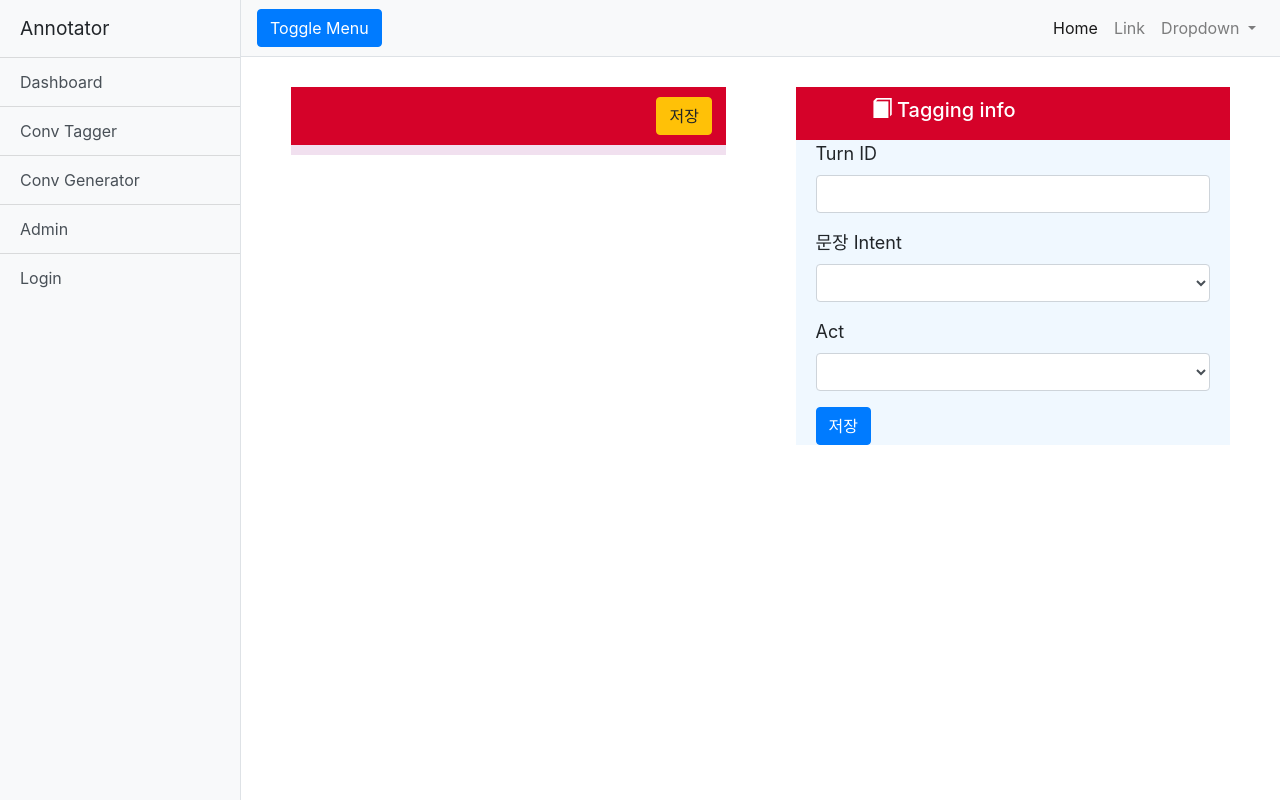
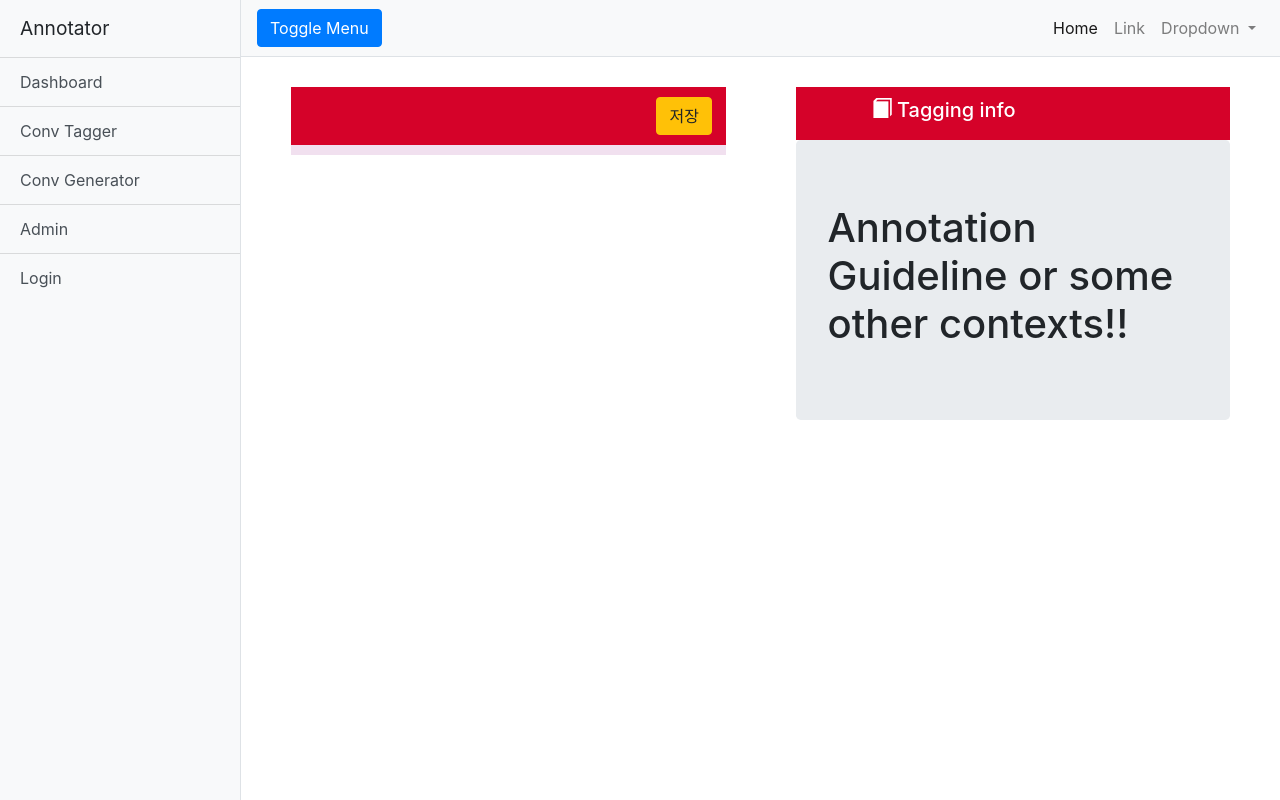
Before and after one commit to kionkim/annotator, a Django app: template tagger/templates/tagger/conv_tagger.html in a window 1280 px wide. Run offline with Django 3.2, Linux system fonts and the light colour scheme; data comes from the database, SQL or seed files in the repository; both versions use the stored data as it was after the commit; tables that the repository leaves empty hold one stand-in row (values such as "Sample post"); the template is opened without the code that fills it: values that come from a table or form of the project are taken from there, most other values are stand-ins (such as "Sample title", 1, 10 or a date in 2020); lists and menus that the app fills with data are empty; some libraries are stand-ins or nearby versions; some web fonts are replaced.

```diff
--- a/tagger/static/css/tagger/tagger.css
+++ b/tagger/static/css/tagger/tagger.css
@@ -40,6 +40,7 @@
 .container-fluid{
     width: 100%;
     margin-top: 30px;
+    height: 90%;
 }
 
 .tagger_form{
@@ -117,7 +118,7 @@ div.modal-backdrop.in{
 
   .chat-window{
       width:95%;
-      height: 100%;
+      height: 90%;
       bottom:0;
       position:fixed;
       float:right;
--- a/tagger/templates/tagger/conv_tagger.html
+++ b/tagger/templates/tagger/conv_tagger.html
@@ -45,25 +45,11 @@
                     </div>
                 </div>
                 <div>
-                    <form class = 'tagger_form'>
-                        <div class="form-group">
-                            <label for="turn_id_input">Turn ID</label>
-                            <input class="form-control" id="turn_id_input"></input>
-                        </div>
-                        <div class="form-group">
-                            <label for="intent_input">문장 Intent</label>
-                            <select class="form-control" id="sentence_intent_input"></select>
-                        </div>
-                        <div class="form-group">
-                            <label for="acts_input">Act</label>
-                            <select class="form-control" id="act_input"></select>
-                        </div>
-                        <div class="form-group">
-                        </div>
-                        <div class="form-group">
-                            <button type="submit" class="btn btn-primary">저장</button>
-                        </div>
-                    </form>
+                    <div>
+                        <div class="jumbotron">
+                              <h1>Annotation Guideline or some other contexts!!</h1>
+                          </div>
+                    </div>
                 </div>
             </div>
         </div>
```
Also changed, not shown: tagger/templates/tagger/conv_tagger_inner.html (+3 -19 lines), tagger/templates/tagger/conv_tagger_wp.html (+47 -25 lines), db.sqlite3.
